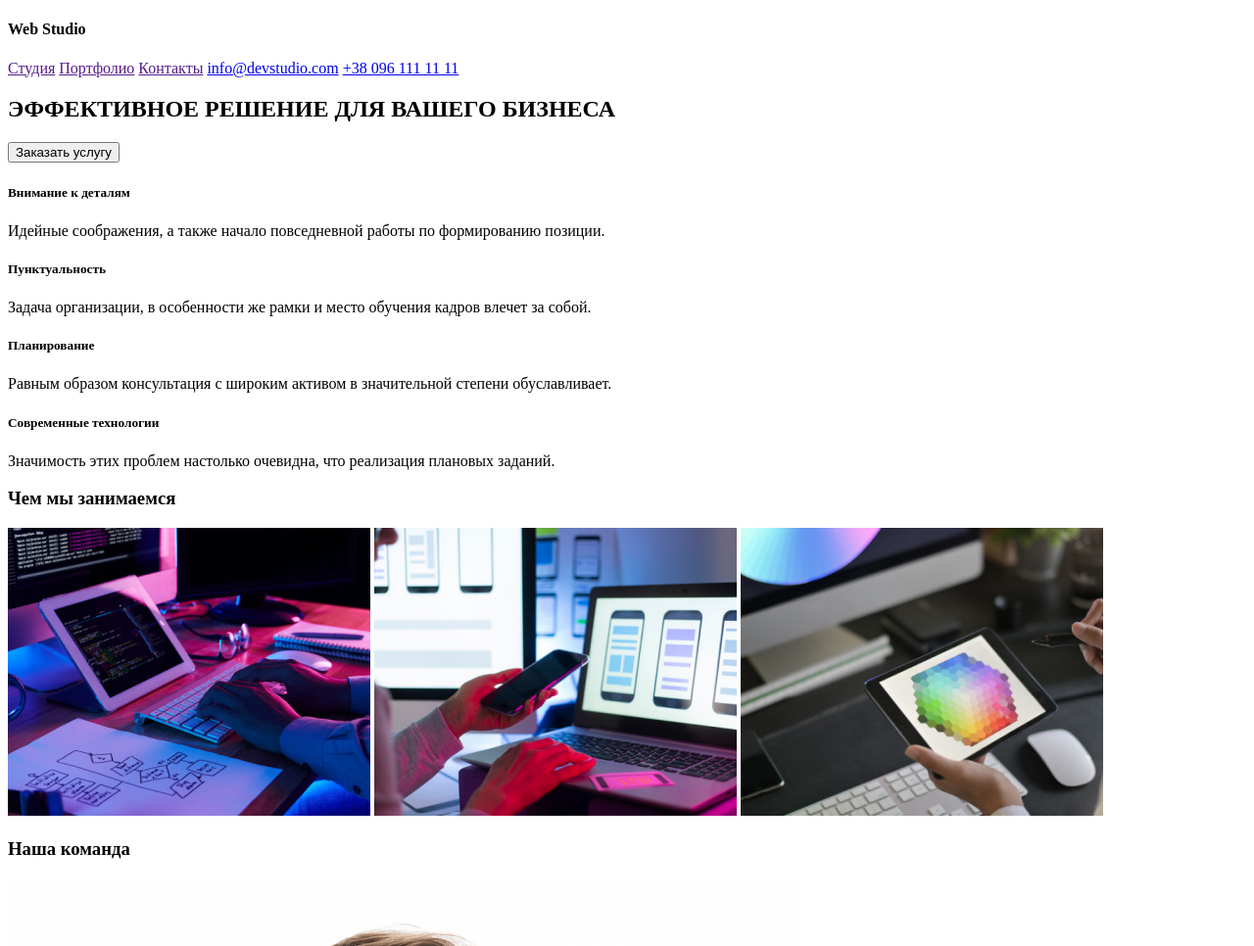
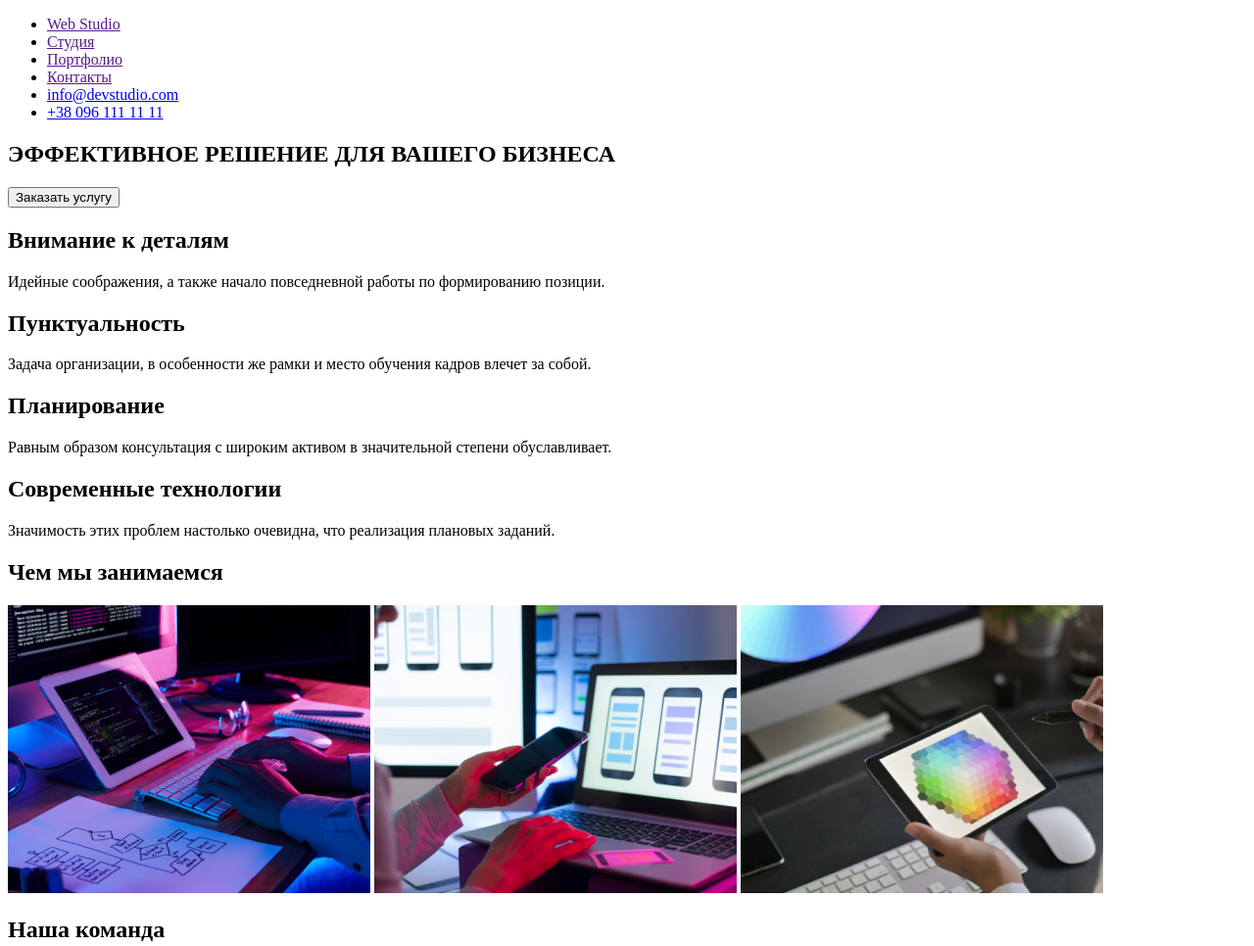
Before and after one commit to helenserdiuk/goit-markup-hw-01, a plain HTML site: page index.html in a window 1280 px wide. Shown: the top 966 px of the page at 98% size. Drawn offline with Linux system fonts and the light colour scheme.

Commit message:
new html
Выполнены исправления синтаксиса кода.
1) Основной контент поместить в <main>;
2) Отдельные блоки контента изменены с <div> в <section>;
3) В футере использовали тег <address>;
4) Для изображений заданы размеры.

```diff
--- a/index.html
+++ b/index.html
@@ -3,93 +3,96 @@
     <head>
         <meta charset="UTF-8">
         <meta name="viewport" content="width=device-width, initial-scale=1.0">
-    <title>Студияt</title>
+        <title>Студия</title>
     </head>
     <body>
         <!--Верхняя линия-->
         <header>
-        <h4>Web Studio</h4>
-        <a href="">Студия</a>
-        <a href="">Портфолио</a>
-        <a href="">Контакты</a>
-        <a href="mailto:info@devstudio.com">info@devstudio.com</a>
-        <a href="tel:+380961111111">+38 096 111 11 11</a>
+            <ul>
+                <li><a href="">Web Studio</a></li>
+                <li><a href="">Студия</a></li>
+                <li><a href="">Портфолио</a></li>
+                <li><a href="">Контакты</a></li>
+                <li><a href="mailto:info@devstudio.com">info@devstudio.com</a></li>
+                <li><a href="tel:+380961111111">+38 096 111 11 11</a></li>
+            </ul>
         </header>
 
+        <!--Основной контент-->
+        <main>
             <!--Шапка-->
-    <article>
+            <section>
                 <h1>ЭФФЕКТИВНОЕ РЕШЕНИЕ ДЛЯ ВАШЕГО БИЗНЕСА</h1>
                 <button type="button">Заказать услугу</button>
+            </section>
 
             <!--Особенности-->
-        <div>
+            <section>
                 <!--Feature 1-->
-            <div>
-                <h5>Внимание к деталям</h5>
+                <section>
+                    <h2>Внимание к деталям</h2>
                     <p>Идейные соображения, а также начало повседневной работы по формированию позиции.</p>
-            </div>
+                </section>
 
                 <!--Feature 2-->
-            <div>
-                <h5>Пунктуальность</h5>
+                <section>
+                    <h2>Пунктуальность</h2>
                     <p>Задача организации, в особенности же рамки и место обучения кадров влечет за собой.</p>
-            </div>
+                </section>
 
                 <!--Feature 3-->
-            <div>
-                <h5>Планирование</h5>
+                <section>
+                    <h2>Планирование</h2>
                     <p>Равным образом консультация с широким активом в значительной степени обуславливает.</p>
-            </div>
+                </section>
 
                 <!--Feature 4-->
-            <div>
-                <h5>Современные технологии</h5>
+                <section>
+                    <h2>Современные технологии</h2>
                     <p>Значимость этих проблем настолько очевидна, что реализация плановых заданий.</p>
-            </div>
-
-        </div>
-
-    </article>
+                </section>
+            </section>
 
             <!--Чем мы занимаемся-->
-    <div>
-        <h3>Чем мы занимаемся</h3>
-        <img src="./images/img.jpg">
-        <img src="./images/img (1).jpg">
-        <img src="./images/img (2).jpg">
-    </div>
+            <section>
+                <h2>Чем мы занимаемся</h2>
+                <img src="./images/img.jpg" width="370px" height="294px">
+                <img src="./images/img (1).jpg" width="370px" height="294px">
+                <img src="./images/img (2).jpg" width="370px" height="294px">
+            </section>
 
             <!--Наша команда-->
-    <div>
-        <h3>Наша команда</h3>
-        <img src="./images/img (3).jpg" alt="Игорь Демьяненко">
+            <section>
+                <h2>Наша команда</h2>
+                <img src="./images/img (3).jpg" alt="Игорь Демьяненко" width="270px" height="260px">
                 <span> Игорь Демьяненко <p> Product Designer</p></span>
-        <img src="./images/img (4).jpg" alt="Ольга Репина">
+                <img src="./images/img (4).jpg" alt="Ольга Репина" width="270px" height="260px">
                 <span> Ольга Репина <p> Frontend Developer</p></span>
-        <img src="./images/img (5).jpg" alt="Николай Тарасов">
+                <img src="./images/img (5).jpg" alt="Николай Тарасов" width="270px" height="260px">
                 <span> Николай Тарасов <p> Marketing</p></span>
-        <img src="./images/img (6).jpg" alt="Михаил Ермаков">
+                <img src="./images/img (6).jpg" alt="Михаил Ермаков" width="270px" height="260px">
                 <span>Михаил Ермаков <p> Designer</p></span>
-    </div>
+            </section>
+        </main>
 
         <!--Подвал-->
         <footer>
-        <h4>Web Studio</h4>
+            <a href="">Web Studio</a>
 
             <!--Address-->
-        <div>
-            <p>г. Киев, пр-т Леси Украинки, 26</p>
-        </div>
+            <section>
+                <address>>г. Киев, пр-т Леси Украинки, 26</address>
+            </section>
 
             <!--e-mail input-->
-        <div>
+            <section>
                 <a href="mailto:info@devstudio.com">info@devstudio.com</a>
-        </div>
+            </section>
 
             <!--Phone-->
-        <div>
+            <section>
                 <a href="tel:+380961111111">+38 096 111 11 11</a>
-        </div>
+            </section>
         </footer>
     </body>
 </html>
```
Lines whose indentation alone changed are shown as unchanged.
